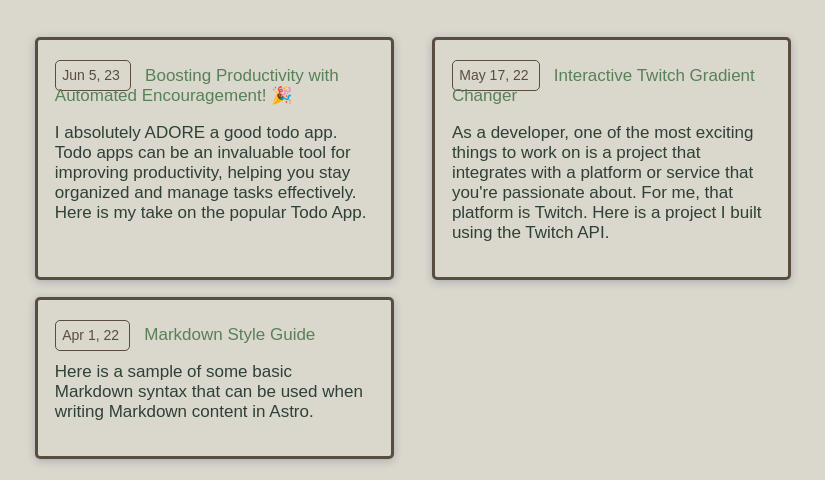
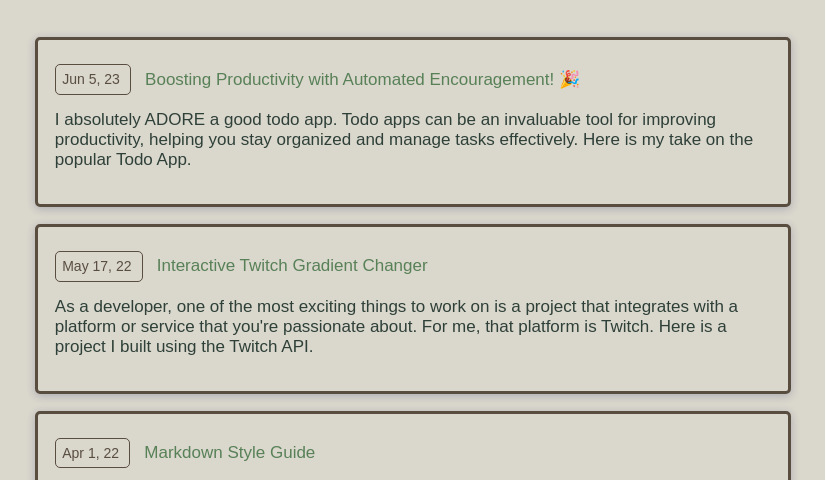
Before and after one commit to samkitkat/samkitkat.github.io, an Astro site: page /blog in a window 1280 px wide. Shown: the part 278-758 px from the top of the page, without its empty margins (227-1052 px from the left). Built offline with nearby package versions, Linux system fonts and the light colour scheme; Astro itself is replaced by a stand-in of ours.

Commit message:
fixed blog page

```diff
--- a/src/pages/blog/index.astro
+++ b/src/pages/blog/index.astro
@@ -4,11 +4,11 @@ import Header from "../../components/Header.astro";
 import Footer from "../../components/Footer.astro";
 import { getCollection } from "astro:content";
 
-
 const posts = (await getCollection("blog")).sort(
   (a, b) => a.data.pubDate.valueOf() - b.data.pubDate.valueOf()
 );
 ---
+
 <!DOCTYPE html>
 <html lang="en">
   <head>
@@ -29,8 +29,7 @@ const posts = (await getCollection("blog")).sort(
         transition: 0.3s ease-in-out 0s;
       }
       .box:hover {
-        cursor: url("/assets/cursors/select.cur"),
-          auto;
+        cursor: url("/assets/cursors/select.cur"), auto;
         transition: 0.3s ease-in-out 0s;
         transform: scale(0.98);
       }
@@ -46,15 +45,20 @@ const posts = (await getCollection("blog")).sort(
         border-style: solid;
         border-color: #594d40;
       }
+      .inline-title {
+        display: inline;
+        line-height: 1.6em;
+      }
     </style>
   </head>
   <body>
+
     <Header />
 
     <main>
       <h1 class="title">Blog</h1>
       <section>
-        <ul class="boxes">
+        <ul>
           {
             posts.reverse().map((post) => (
               <li class="box">
@@ -66,8 +70,9 @@ const posts = (await getCollection("blog")).sort(
                       day: "numeric",
                     })}
                   </time>
-                  {post.data.title}</a>
-                  <p class="description">{post.data.description}</p>
+                  <p class="inline-title">{post.data.title}</p>
+                </a>
+                <p class="description">{post.data.description}</p>
               </li>
             ))
           }
@@ -76,6 +81,5 @@ const posts = (await getCollection("blog")).sort(
     </main>
 
     <Footer />
-
   </body>
 </html>
```
